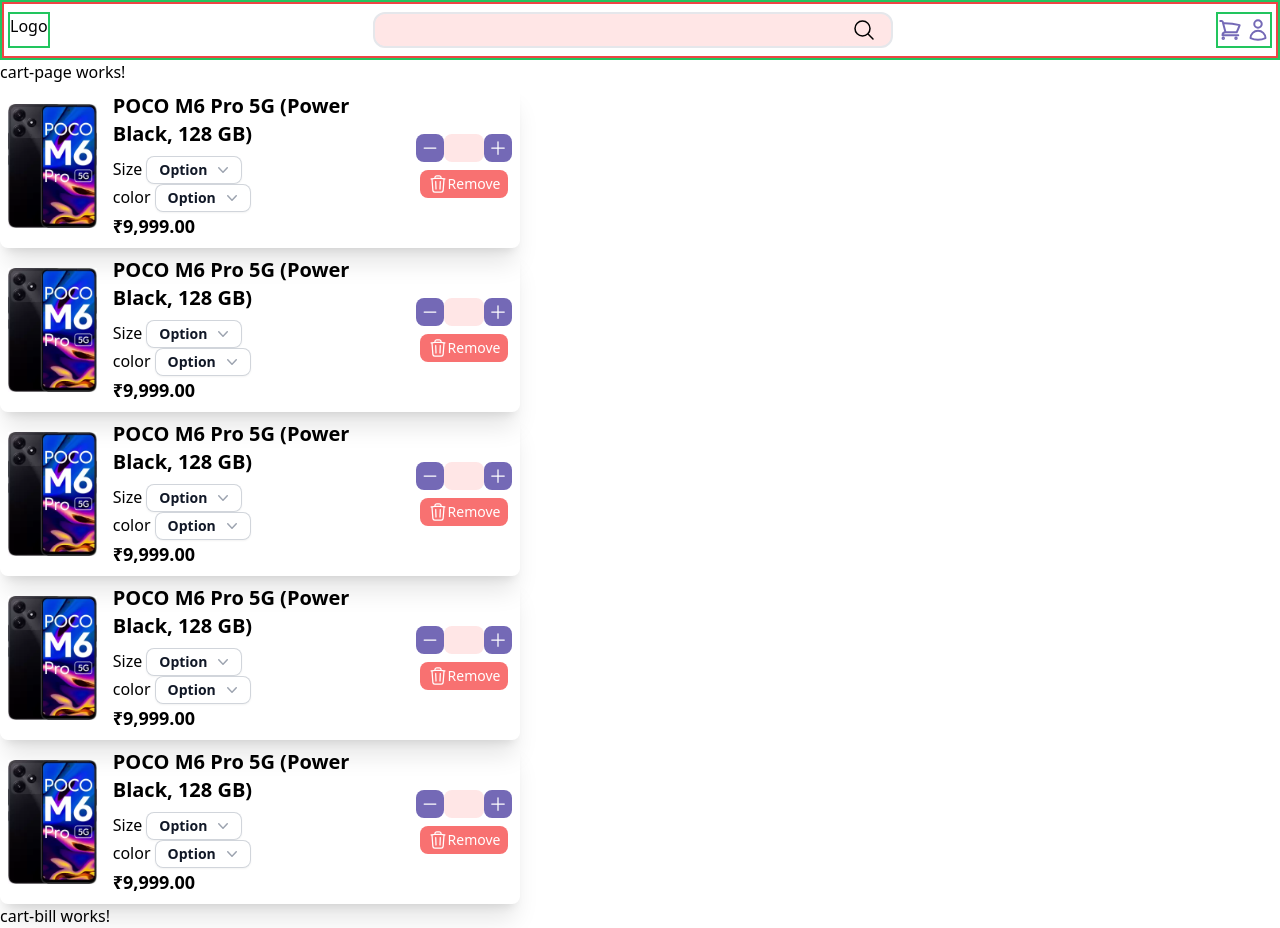
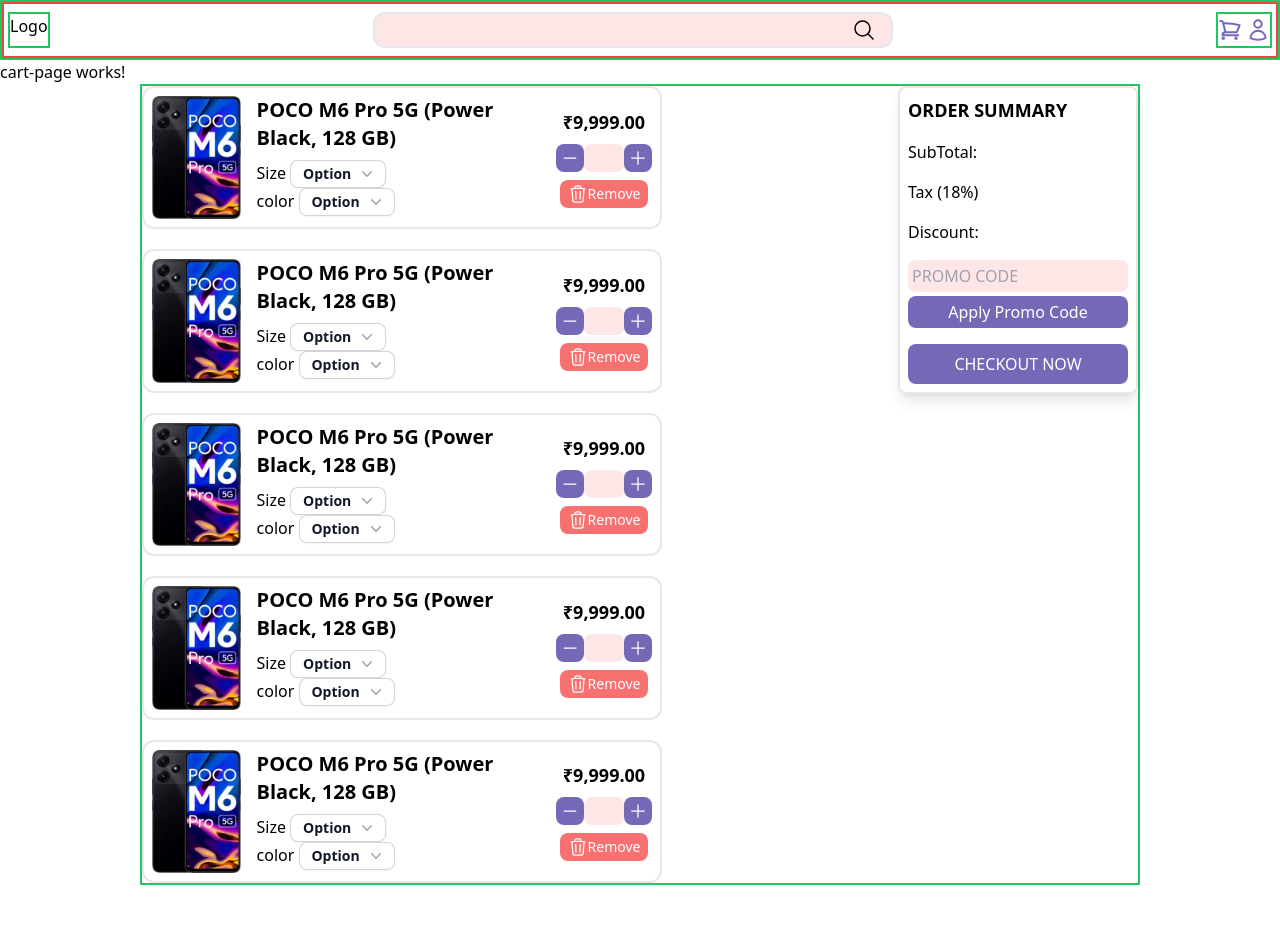
Before and after one commit to Ankan-Basu/shopping-app-ey, an Angular app: page / in a window 1280 px wide. After the commit the page ends 885 px from the top, so only its background shows below. Built offline with nearby package versions, Linux system fonts and the light colour scheme.

Commit message:
Making cart items (modif)

```diff
--- a/src/app/components/base-components/cart-bill/cart-bill.component.html
+++ b/src/app/components/base-components/cart-bill/cart-bill.component.html
@@ -1 +1,21 @@
-<p>cart-bill works!</p>
+<div class="border-2 /border-black shadow-lg rounded-lg w-60 p-2 flex flex-col gap-4">
+<div>
+    <h3 class="font-bold text-lg">{{'Order Summary' | uppercase}}</h3>
+</div>
+<div>
+    SubTotal:
+</div>
+<div>
+    Tax (18%)
+</div>
+<div>
+    Discount:
+</div>
+<div class="flex flex-col gap-1">
+    <input placeholder="PROMO CODE" class="w-full bg-tertiary focus:ring-2 focus:ring-primary focus:bg-white rounded-lg p-1">
+    <button class="bg-primary w-full p-1 text-white rounded-lg flex flex-row items-center justify-center hover:bg-white hover:text-black">Apply Promo Code</button>
+</div>
+<div>
+    <button class="bg-primary text-white hover:bg-primary2 p-2 rounded-lg w-full flex justify-center items-center">{{'Checkout Now' | uppercase}}</button>
+</div>
+</div>
--- a/src/app/components/base-components/cart-bill/cart-bill.component.ts
+++ b/src/app/components/base-components/cart-bill/cart-bill.component.ts
@@ -1,9 +1,10 @@
+import { CommonModule } from '@angular/common';
 import { Component } from '@angular/core';
 
 @Component({
   selector: 'app-cart-bill',
   standalone: true,
-  imports: [],
+  imports: [CommonModule],
   templateUrl: './cart-bill.component.html',
   styleUrl: './cart-bill.component.css'
 })
--- a/src/app/components/base-components/cart-item/cart-item.component.html
+++ b/src/app/components/base-components/cart-item/cart-item.component.html
@@ -1,4 +1,4 @@
-<div class="/border-2 /border-black rounded-lg p-2 w-520px flex flex-row gap-4 shadow-xl">
+<div class="border-2 /border-black rounded-xl p-2 w-520px flex flex-row gap-4 shadow-l">
     <div class="w-28 /border-2 /border-green-500 flex flex-col justify-center">
         <img src="assets/sample.webp" />
     </div>
@@ -12,13 +12,13 @@
                 <div>Size <app-dropdown></app-dropdown></div>
                 <div>color <app-dropdown></app-dropdown></div>
             </div>
-            <div>
-                <h5 class="font-bold text-lg">{{9999 | currency: 'INR'}}</h5>
-            </div>
         </div>
     </div>
 
     <div class="/border-2 /border-blue-400 flex flex-col gap-2 justify-center items-center">
+        <div>
+            <h5 class="font-bold text-lg">{{9999 | currency: 'INR'}}</h5>
+        </div>
         <div class="flex flex-row items-center">
             <button class="p-1 rounded-lg bg-primary text-white font-bold">
                 <!-- minus -->
--- a/src/app/components/pages/cart-page/cart-page.component.html
+++ b/src/app/components/pages/cart-page/cart-page.component.html
@@ -1,7 +1,15 @@
 <p>cart-page works!</p>
 
-<div class="flex flex-col gap-2" *ngFor="let _ of [1,2,3,4,5]">
+<div class="border-2 border-green-500 flex flex-row justify-between w-1000px m-auto">
+    <div class="flex flex-col gap-5">
+<div *ngFor="let _ of [1,2,3,4,5]">
     <app-cart-item></app-cart-item>
 </div>
+</div>
 
+<div>
+    <div class="sticky top-4">
 <app-cart-bill></app-cart-bill>
+</div>
+</div>
+</div>
```
